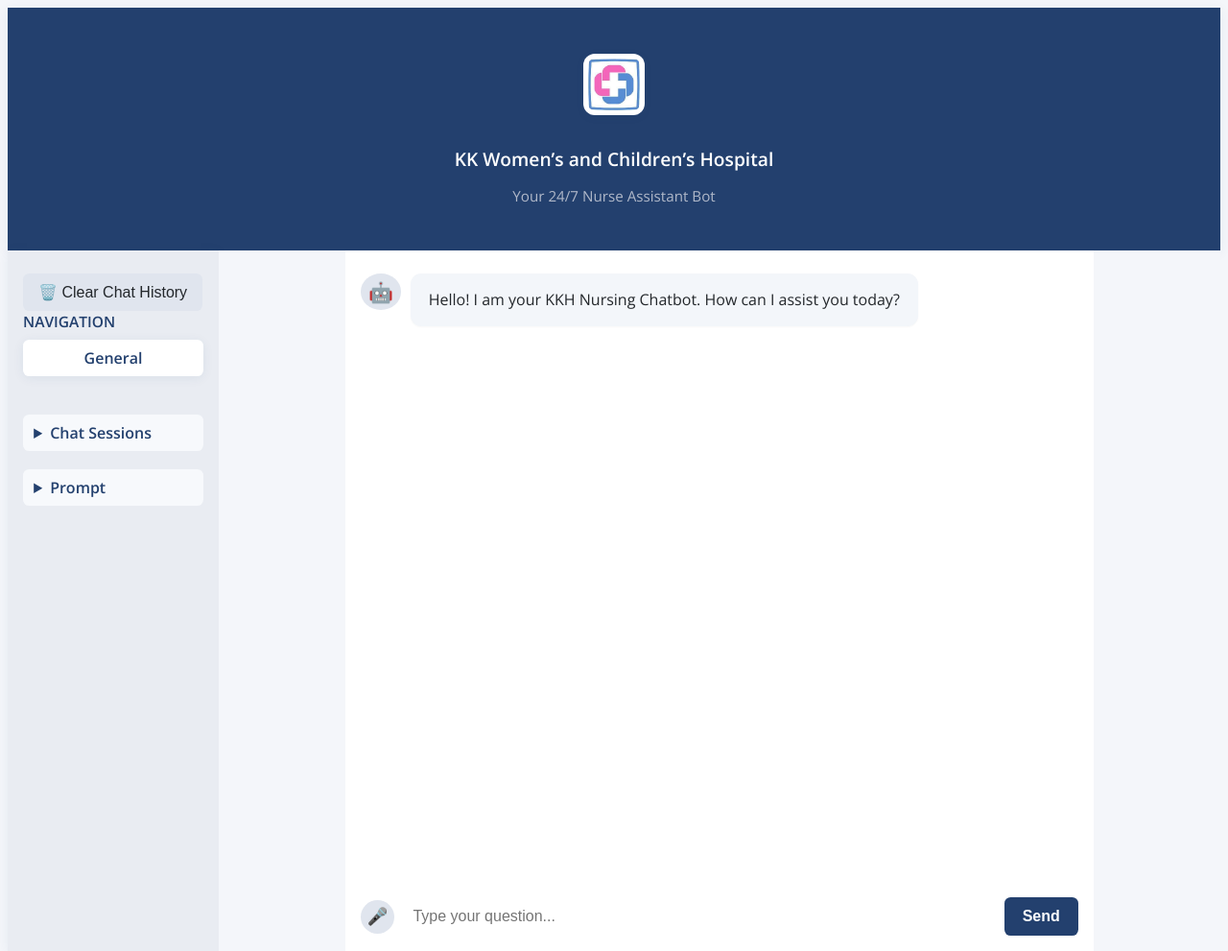
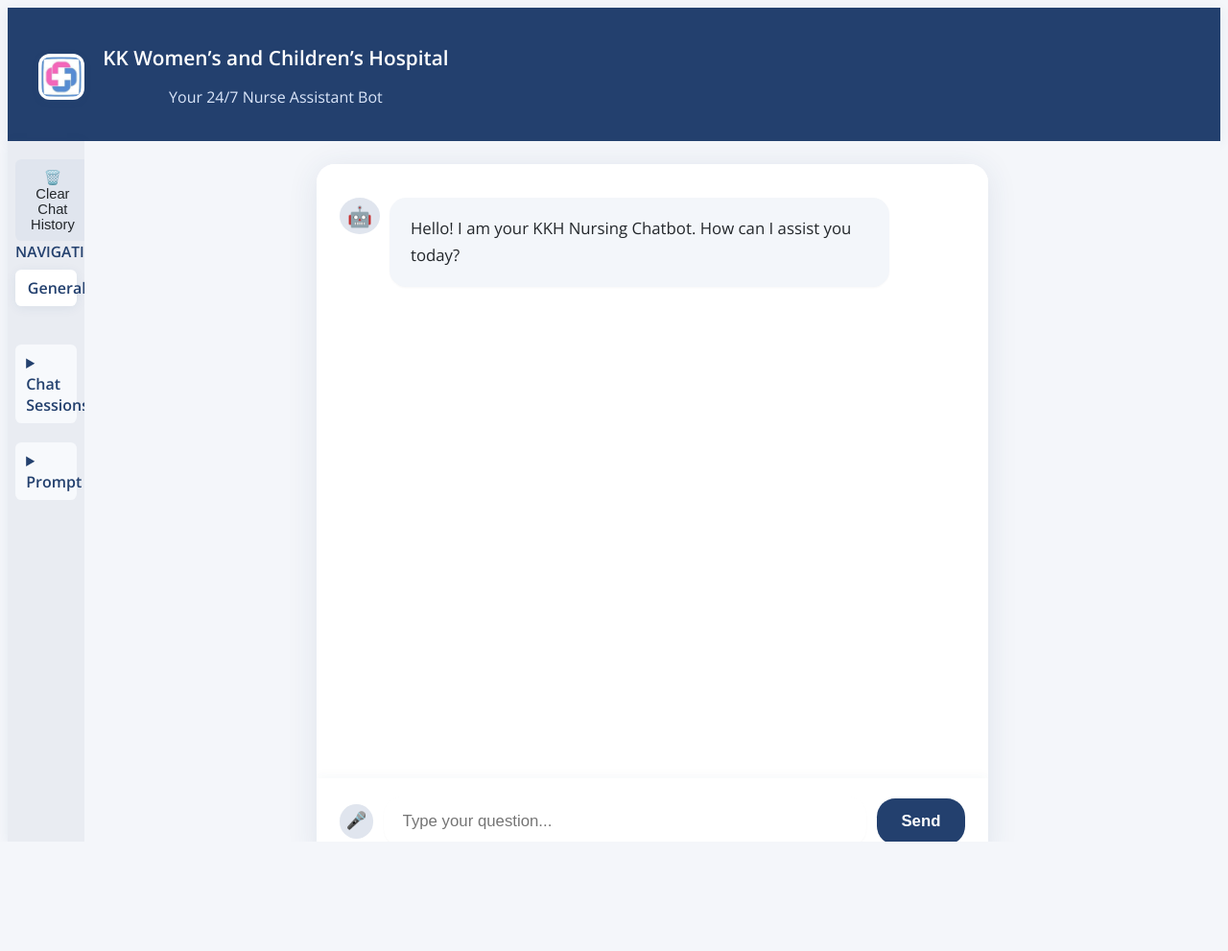
Before and after one commit to zafirahhh/NursingChatbot, a plain HTML site: page index.html in a window 1280 px wide. Shown: the whole page at 96% size. After the commit the page ends 877 px from the top, so only its background shows below. Drawn offline with nearby package versions, Linux system fonts and the light colour scheme; no server answers.

Commit message:
update css

```diff
--- a/css/styles.css
+++ b/css/styles.css
@@ -44,30 +44,31 @@
 
 .top-header {
     display: flex;
-    flex-direction: column;
+    flex-direction: row;
+    justify-content: flex-start;
     align-items: center;
-    justify-content: center;
-    padding: 2.5rem 0 2rem 0 !important;
+    gap: 1.2rem;
+    padding: 1.5rem 2rem 1.2rem 2rem !important;
+    min-height: 80px;
     background: var(--primary-blue);
-    min-height: 120px;
+    box-shadow: var(--shadow);
 }
 
 .logo-title {
     display: flex;
-    flex-direction: column;
+    flex-direction: row;
     align-items: center;
-    justify-content: center;
-    gap: 0.7rem;
+    gap: 1.2rem;
 }
 
 .kkh-logo {
-    height: 64px;
-    width: auto;
-    margin: 0.5rem auto;
+    height: 48px;
+    width: 48px;
+    margin: 0;
     display: block;
     background: #fff;
     border-radius: 12px;
-    padding: 0.3rem;
+    padding: 0.2rem;
     box-shadow: 0 2px 8px rgba(35,64,110,0.08);
 }
 
@@ -76,14 +77,15 @@
 }
 
 .header-text h1 {
-    font-size: 1.2rem;
-    font-weight: 600;
+    font-size: 1.3rem;
+    font-weight: 700;
     margin-bottom: 0.1rem;
+    color: var(--white);
 }
 
 .subtitle {
-    font-size: 0.95rem;
-    color: #b0b8c9;
+    font-size: 1rem;
+    color: #dbe6fa;
     font-weight: 400;
 }
 
@@ -93,13 +95,11 @@
 }
 
 .sidebar {
+    min-width: 70px;
+    max-width: 80px;
+    padding: 1.2rem 0.5rem;
+    box-shadow: var(--shadow);
     background: var(--sidebar-bg);
-    padding: 1.5rem 1rem;
-    min-width: 220px;
-    max-width: 240px;
-    height: 100%;
-    overflow-y: auto;
-    box-shadow: var(--shadow);
 }
 
 .sidebar-btn {
@@ -107,7 +107,7 @@
     color: var(--charcoal);
     border-radius: 0.4rem;
     padding: 0.6rem 1rem;
-    font-size: 1rem;
+    font-size: 0.92rem;
     font-weight: 500;
     transition: background var(--transition), border var(--transition);
 }
@@ -167,24 +167,26 @@
 
 .chatbot-container {
     width: 100%;
-    max-width: 780px;
-    flex-grow: 1; /* ✅ NEW */
+    max-width: 700px;
+    flex-grow: 1;
     display: flex;
     flex-direction: column;
     height: 100%;
     background: var(--white);
-    border-left: 1px solid #e0e0e0;
-    border-right: 1px solid #e0e0e0;
+    border-radius: 1.2rem;
+    margin: 1.5rem auto;
+    box-shadow: 0 4px 32px rgba(35,64,110,0.10);
+    border: 1px solid #e0e0e0;
     overflow: hidden;
     position: relative;
 }
 
-
 .chat-window {
     flex: 1 1 auto;
     overflow-y: auto;
-    padding: 1.5rem 1rem 1rem;
+    padding: 2.2rem 1.5rem 1rem;
     scroll-behavior: smooth;
+    background: var(--white);
 }
 
 .message {
@@ -195,10 +197,10 @@
 }
 .message-content {
     background: var(--bot-msg-bg);
-    border-radius: 0.7rem;
-    padding: 0.9rem 1.2rem;
-    font-size: 1rem;
-    line-height: 1.6;
+    border-radius: 1.1rem;
+    padding: 1.1rem 1.4rem;
+    font-size: 1.05rem;
+    line-height: 1.7;
     max-width: 80%;
     box-shadow: 0 1px 2px rgba(0,0,0,0.03);
 }
@@ -213,8 +215,8 @@
 .chat-form {
     display: flex;
     align-items: center;
-    gap: 0.5rem;
-    padding: 1rem;
+    gap: 0.7rem;
+    padding: 1.2rem 1.5rem;
     background-color: var(--white);
     border-top: 1px solid #e0e0e0;
     position: sticky;
@@ -222,6 +224,7 @@
     left: 0;
     right: 0;
     z-index: 100;
+    box-shadow: 0 -2px 12px rgba(35, 64, 110, 0.04);
 }
 
 #mic-btn {
@@ -240,20 +243,21 @@
 
 #user-input {
     flex: 1;
-    padding: 0.7rem;
-    border-radius: 0.4rem;
+    padding: 1rem 1.2rem;
+    border-radius: 1.2rem;
     border: 1px solid #c7d0e1;
-    font-size: 1rem;
+    font-size: 1.05rem;
     background: var(--white);
+    box-shadow: 0 1px 2px rgba(0,0,0,0.03);
 }
 
 button[type="submit"] {
     background: var(--primary-blue);
     color: var(--white);
     border: none;
-    border-radius: 0.4rem;
-    padding: 0.7rem 1.2rem;
-    font-size: 1rem;
+    border-radius: 1.2rem;
+    padding: 0.9rem 1.6rem;
+    font-size: 1.05rem;
     font-weight: 600;
     transition: background 0.2s;
 }
@@ -267,13 +271,21 @@
     }
     .sidebar {
         width: 100%;
+        min-width: 0;
+        max-width: 100%;
         height: auto;
+        padding: 0.7rem 0.5rem;
     }
     .main-chat {
-        padding: 1rem;
+        padding: 0.5rem;
     }
     .chatbot-container {
         max-width: 100%;
-        padding: 1.2rem 1rem;
+        margin: 0.7rem 0;
+        border-radius: 0.7rem;
+        padding: 0.7rem 0.5rem;
+    }
+    .chat-form {
+        padding: 0.7rem 0.5rem;
     }
 }
```
